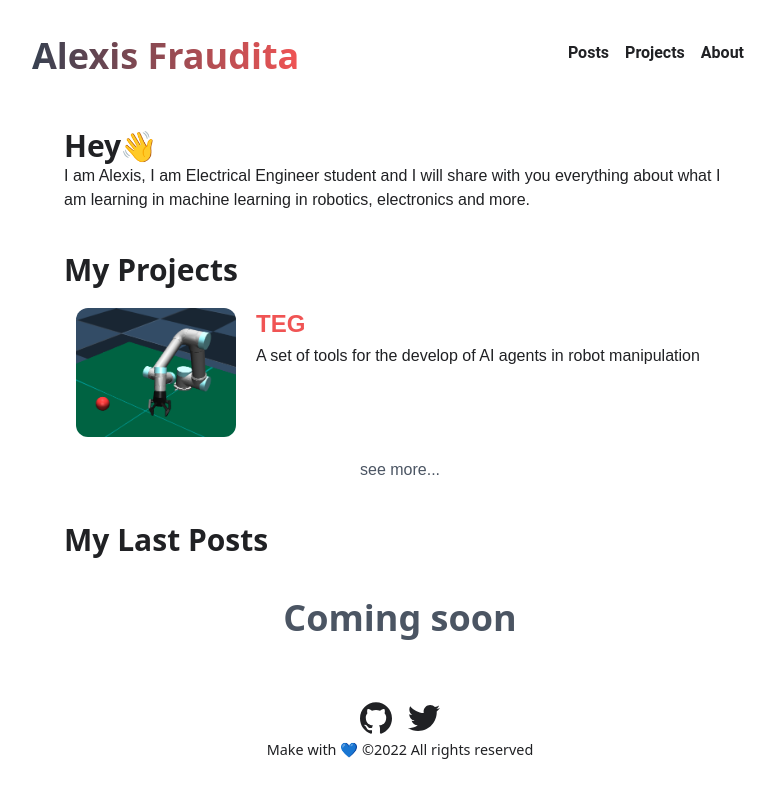
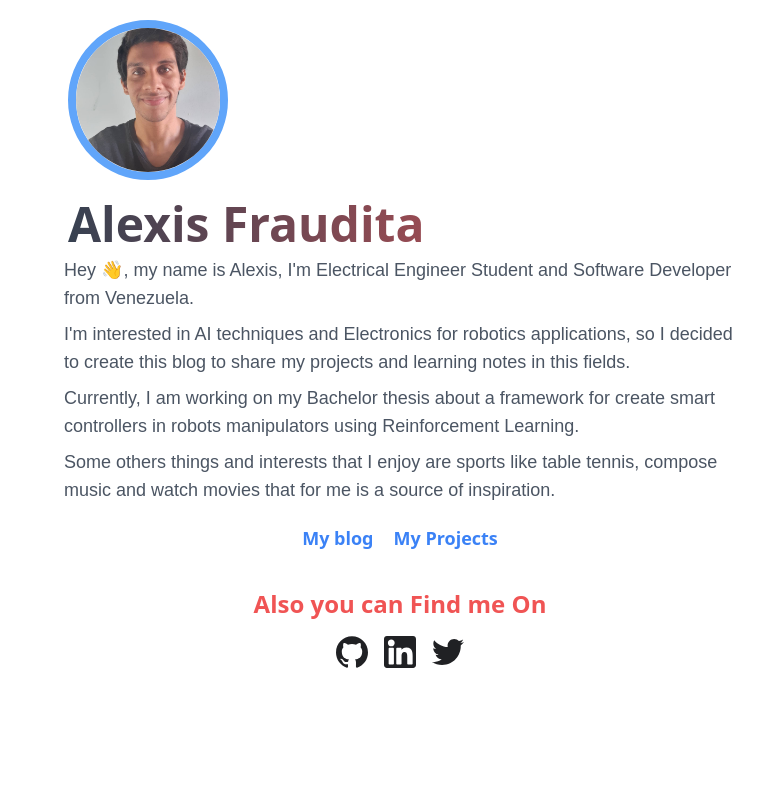
Before and after one commit to alefram/Alefram.github.io, a Next.js app: page / in a window 1280 px wide. Shown: the top 798 px of the page, without its empty margins (240-1015 px from the left). Built offline with nearby package versions, Linux system fonts and the light colour scheme; what @tailwindcss/typography would draw is missing.

Commit message:
update home

```diff
--- a/pages/index.jsx
+++ b/pages/index.jsx
@@ -1,13 +1,7 @@
 import Head from 'next/head';
 import Link from 'next/link';
-import Navbar from '../components/Navbar';
-import Footer from '../components/Footer';
-// import { getSortedPostsData } from '../lib/posts';
-// import Post from '../components/Post';
-import Project from '../components/Project';
-import { getLastProjects } from '../lib/projects';
 
-const Home = ({lastProjectsData}) => {
+const Home = () => {
 
   return (
     <div>
@@ -19,82 +13,66 @@ const Home = ({lastProjectsData}) => {
             <style data-href="https://fonts.googleapis.com/css2?family=Nunito+Sans&display=swap" rel="stylesheet"/>
         </Head>
 
-        <Navbar/>
+        <main className="mt-5 mx-auto md:px-8 lg:max-w-screen-md">
+            <div className="ml-5">
+                <img src="/images/me.jpeg" className="rounded-full border-8 border-blue-400 w-40 " alt="me"/>
+            </div>
+            <h1 className="text-gradient bg-gradient-to-r from-gray-700 to-supertext text-4xl font-bold ml-5 mt-5 md:text-5xl">
+                Alexis Fraudita
+            </h1>
+            <div className="max-w-screen-md mx-4">
 
-        <main className=" mt-5 mx-auto md:px-8 lg:max-w-screen-md">
-            <div className="max-w-screen-md mx-4">
-                <div className="flex">
-                    <p className="w-10 font-bold text-background text-2xl  md:text-3xl md:w-14">Hey</p>
-                    <p className="text-2xl md:text-3xl"> &#128075;</p>
-                </div>
-                <p className=" text-background font-nunito text-base">
-                    I am Alexis, I am Electrical Engineer student and I will share with you everything about what I am learning in machine learning in robotics, electronics and more.
+                <p className="mt-2 font-nunito  text-gray-600 lg:text-lg">
+                    Hey &#128075;, my name is Alexis, I'm Electrical Engineer Student and Software Developer from Venezuela.
+                </p>
+                <p className="font-nunito  text-gray-600 mt-2 lg:text-lg">
+                    I'm interested in AI techniques and Electronics for robotics applications, so I decided to create this blog to share my projects and learning notes in this fields.
+                </p>
+                <p className='mt-2 font-nunito text-gray-600 lg:text-lg'>
+                    Currently, I am working on my Bachelor thesis about a framework for create smart controllers in robots manipulators using Reinforcement Learning.
+                </p>
+                <p className="font-nunito text-gray-600 mt-2 lg:text-lg">
+                    Some others things and interests that I enjoy are sports like table tennis, compose music and watch movies that for me is a source of inspiration.
                 </p>
             </div>
-            <div className='mt-10'>
-                <h1 className="text-2xl font-bold text-background mx-4 md:text-3xl">
-                        My Projects
-                </h1>
-                <ul className='mx-5'>
-                    {lastProjectsData.map(({ id, title, description, image, altImage }) => (
-                        <li key={id}>
-                            <Project
-                                title={title}
-                                id={id}
-                                description={description}
-                                image={image}
-                                altImage={altImage}
-                            />
-                        </li>
-                    ))}
-                </ul>
-                <div className="mt-5 text-center">
-					<Link href="/Projects">
-						<a className="text-gray-600 font-nunito text-base hover:underline">
-							see more...
-						</a>
-					</Link>
-				</div>
-            </div>
-            <div className="mt-10">
-                <h1 className=" text-2xl font-bold text-background mx-4 md:text-3xl">
-                    My Last Posts
-                </h1>
-
-                <div className="flex justify-center mt-10">
-                    <p className="text-gray-600 font-bold text-4xl">Coming soon</p>
+            <dl className='flex space-x-5 justify-center mt-5'>
+                <dd>
+                    <Link href="/Posts">
+                        <a className='text-blue-500 font-bold text-lg'>My blog</a>
+                    </Link>
+                </dd>
+                <dd>
+                    <Link href="/Projects">
+                        <a className='text-blue-500 font-bold text-lg'>My Projects</a>
+                    </Link>
+                </dd>
+            </dl>
+            <div className="p-4 mt-5">
+                    <h1 className=" text-supertext text-2xl font-semibold text-center ">Also you can Find me On</h1>
+                    <div className="p-4 flex flex-row justify-center space-x-4">
+                        <div>
+                            <Link href="https://github.com/Alexfm101" passHref={true}>
+                                <a><img alt="github" src="/images/github.svg" className="w-8" /></a>
+                            </Link>
+                        </div>
+                        <div>
+                            <Link href="https://www.linkedin.com/in/alexis-fraudita/" passHref={true}>
+                                <a><img alt="linkedin" src="/images/linkedin.svg" className="w-8" /></a>
+                            </Link>
+                        </div>
+                        <div>
+                            <Link href="https://twitter.com/FrauditaAlexis" passHref={true}>
+                                <a><img alt="twitter" src="/images/twitter.svg" className="w-8" /></a>
+                            </Link>
+                        </div>
+                    </div>
                 </div>
-                {/* <ul>
-                    {allPostsData.map(({ id, date, title }) => (
-                        <li key={id}>
-                            <Post
-                                title={title}
-                                date={date}
-                                id={id}
-                            />
-                        </li>
-                    ))}
-                </ul> */}
-            </div>
         </main>
-        <Footer/>
 
     </div>
   );
 };
 
-export async function getStaticProps() {
-    const lastProjectsData = getLastProjects('TEG');
-//  const allPostsData = getSortedPostsData()
-
-    return {
-        props: {
-            lastProjectsData,
-//          allPostsData
-        }
-    }
-};
-
 
 export default Home;
 // #202124
```
